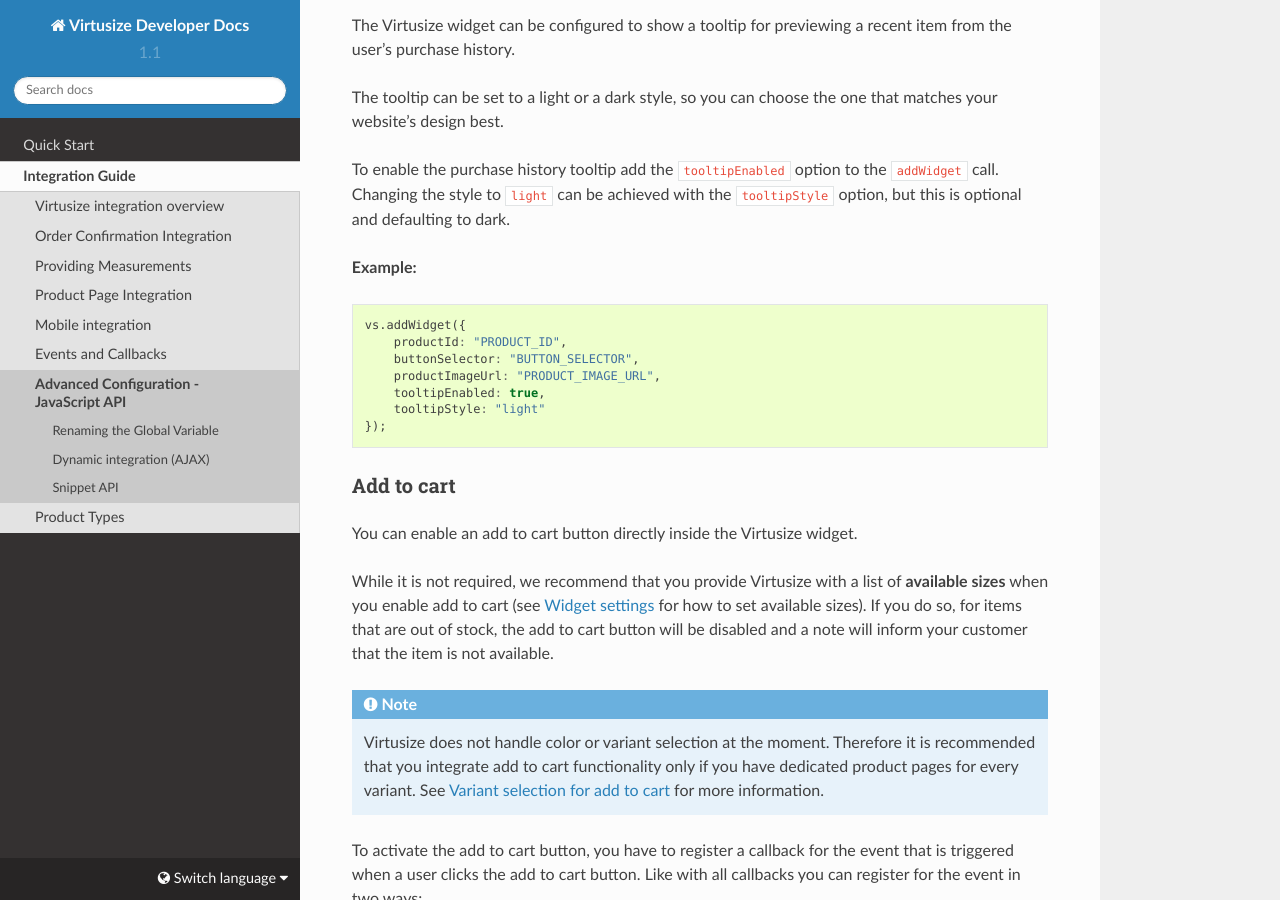
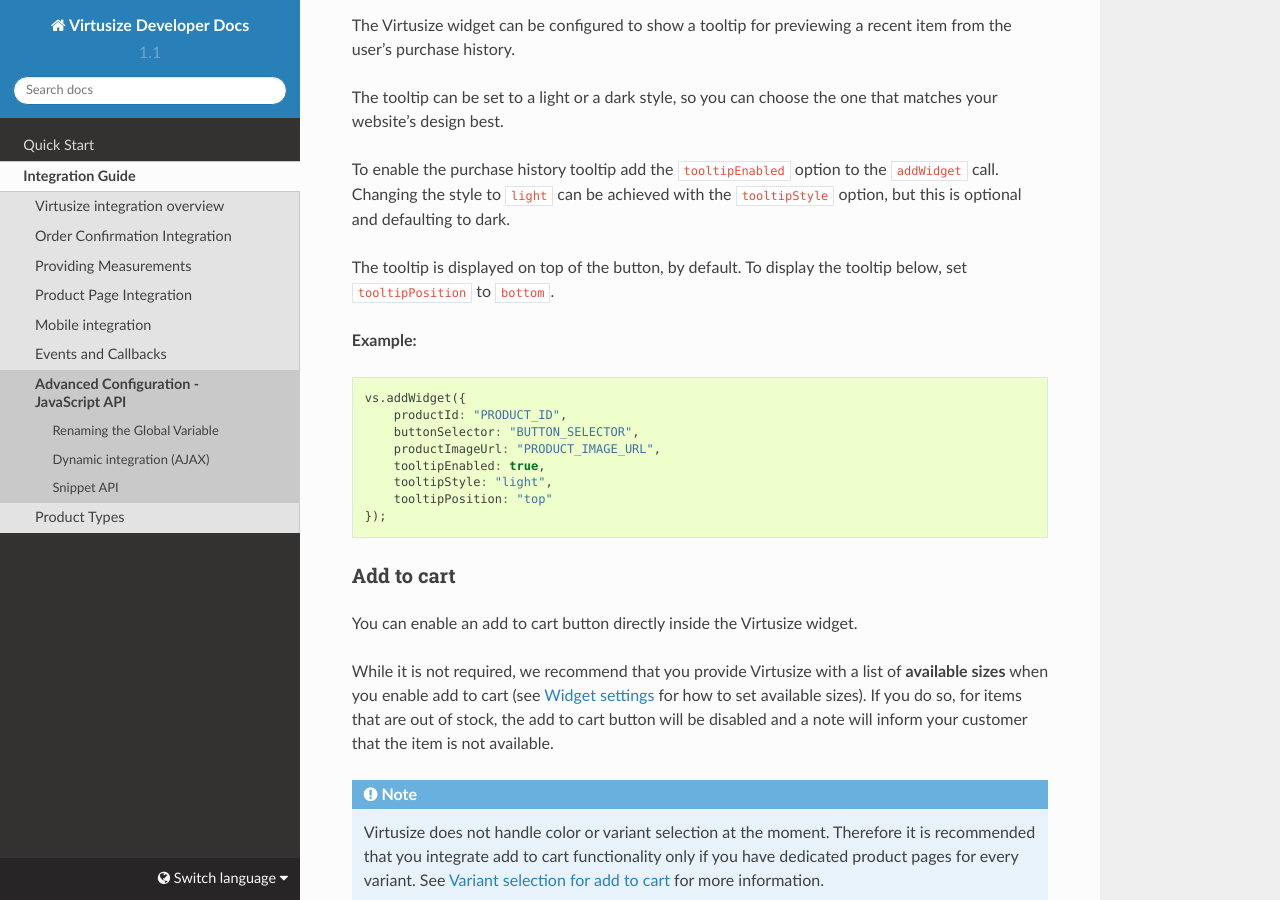
Before and after one commit to virtusize/virtusize.github.io, a Sphinx documentation site: the page built from source/integration-guide/advanced.rst, in a window 1280 px wide and 900 px high, scrolled down 5273 px. Built offline with Sphinx 7.4.7 and the Read the Docs theme 2.0.0, drawn with Linux system fonts in a browser that asks for light colours.

Commit message:
Feature: Added section on PHPV tooltip position

```diff
--- a/source/integration-guide/advanced.rst
+++ b/source/integration-guide/advanced.rst
@@ -316,6 +316,9 @@
 ``addWidget`` call. Changing the style to ``light`` can be achieved with the
 ``tooltipStyle`` option, but this is optional and defaulting to dark.
 
+The tooltip is displayed on top of the button, by default. To display the tooltip
+below, set ``tooltipPosition`` to ``bottom``.
+
 **Example:**
 
 ::
@@ -325,7 +328,8 @@
         buttonSelector: "BUTTON_SELECTOR",
         productImageUrl: "PRODUCT_IMAGE_URL",
         tooltipEnabled: true,
-        tooltipStyle: "light"
+        tooltipStyle: "light",
+        tooltipPosition: "top"
     });
 
 
```
Also changed, not shown: CHANGES.md (+1 -0 lines).
